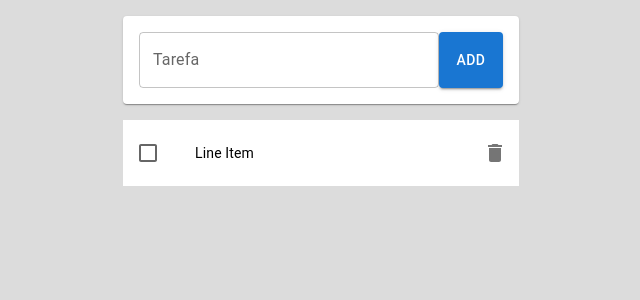
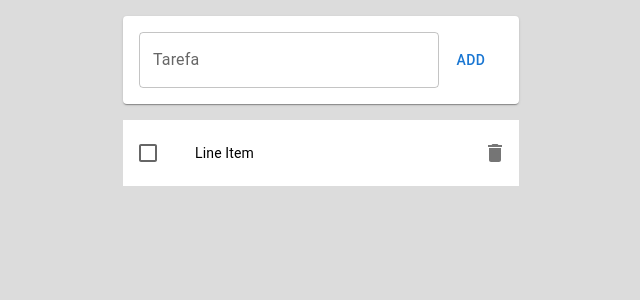
Before and after one commit to GeracNeto/to-do-list, a React (Create React App) app: page / in a window 1280 px wide. Shown: the top 300 px of the page, without its empty margins (319-959 px from the left). Built offline with nearby package versions, Linux system fonts and the light colour scheme.

Commit message:
Atualizado botão

```diff
--- a/src/App.js
+++ b/src/App.js
@@ -1,7 +1,5 @@
 import './App.css';
 import Home from './pages/Home';
-
-
 
 
 function App() {
--- a/src/components/form.jsx
+++ b/src/components/form.jsx
@@ -8,7 +8,7 @@ export default function Form(){
         <Paper style={{ padding: "1em" }}>
             <div style={{ display: "flex", justifyContent: "center" }}>
                 <TextField id="outlined-basic" label="Tarefa" variant="outlined"  fullWidth/>
-                <Button variant="contained">Add</Button>
+                <Button variant="text">ADD</Button>
             </div>
         </Paper>
     );
```
